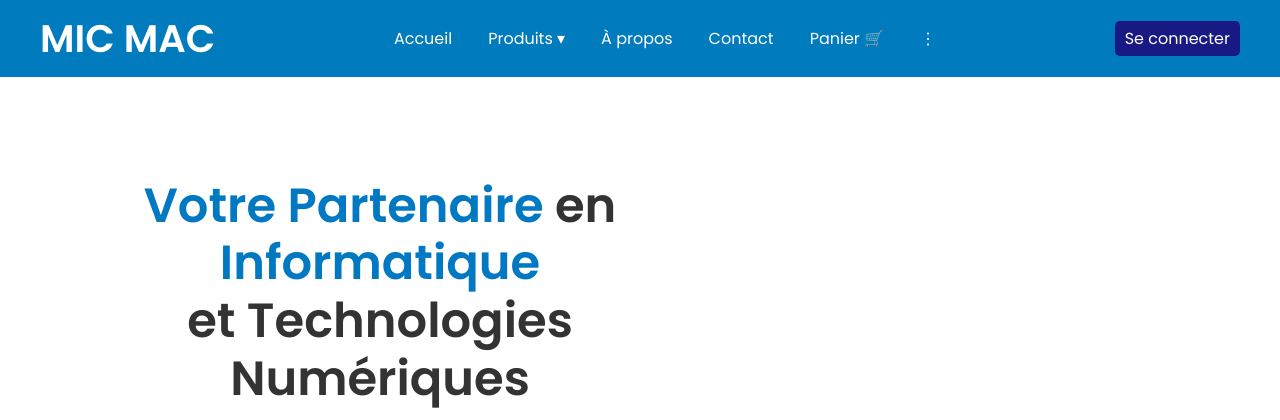
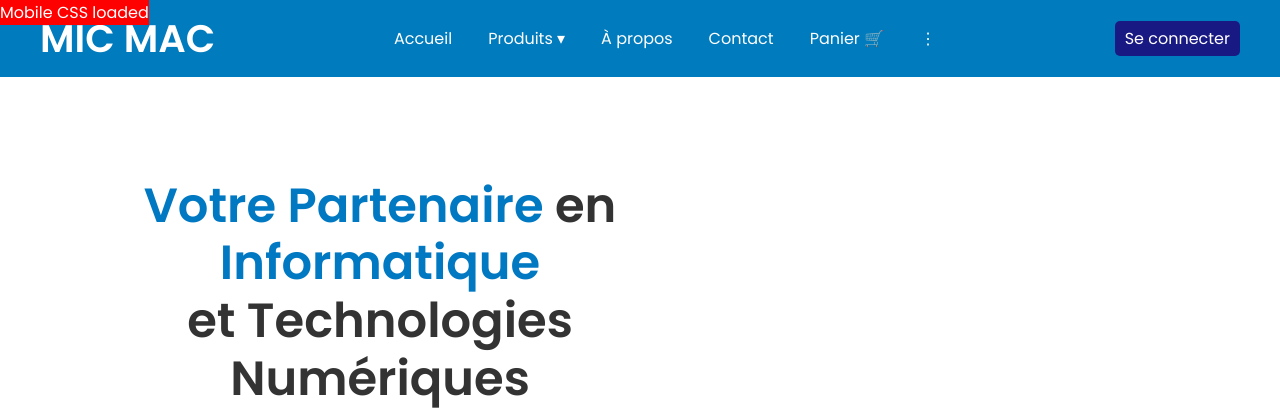
Before and after one commit to SONITO-WA/micmac, a PHP site: page / in a window 1280 px wide. Shown: the top 420 px of the page. Run offline with PHP 8.4, Linux system fonts and the light colour scheme; some libraries are stand-ins or nearby versions.

Commit message:
Update style.css

```diff
--- a/css/style.css
+++ b/css/style.css
@@ -1,4 +1,12 @@
-
+body::before {
+  content: "Mobile CSS loaded";
+  position: fixed;
+  top: 0;
+  left: 0;
+  background: red;
+  color: white;
+  z-index: 9999;
+}
 body {
   margin: 0;
   font-family: 'Segoe UI', sans-serif;
```
